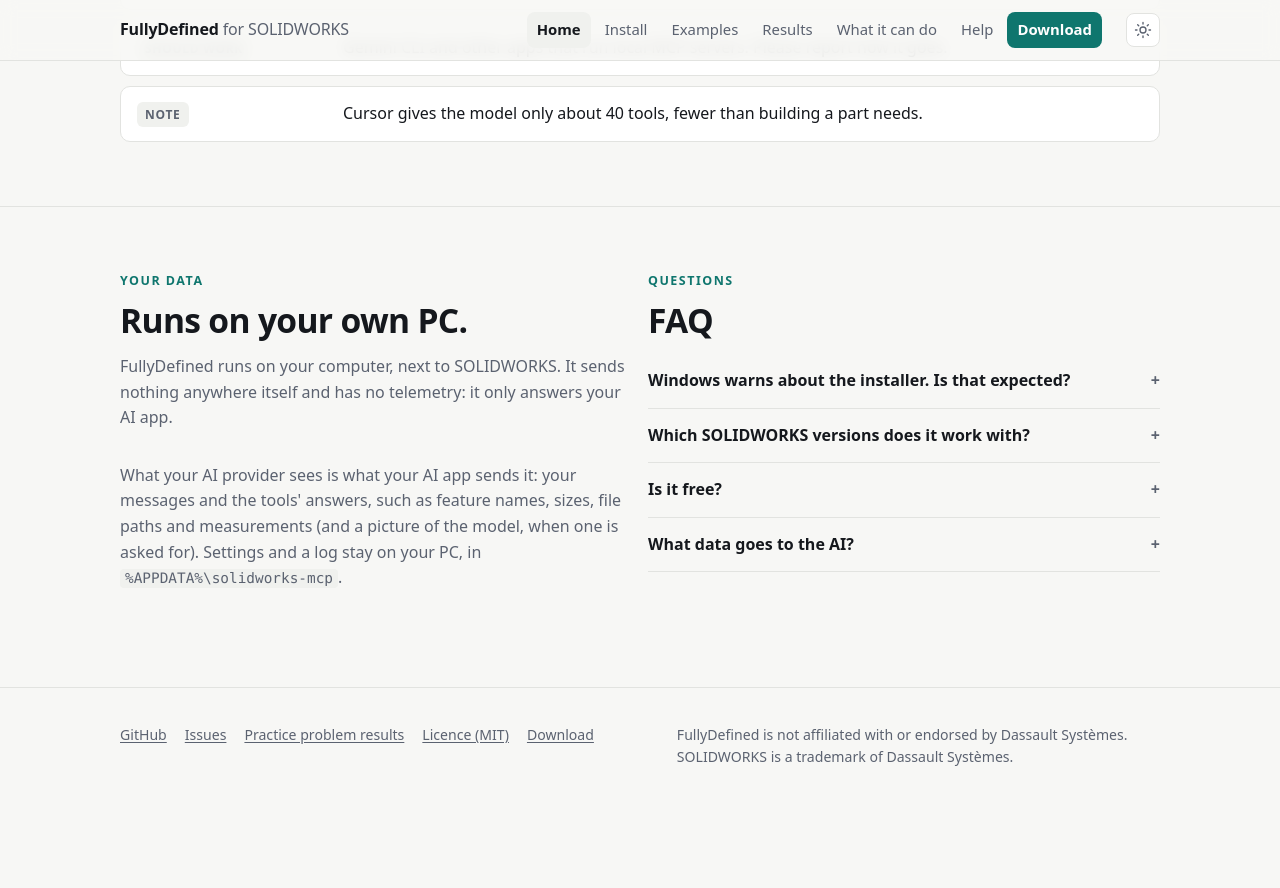
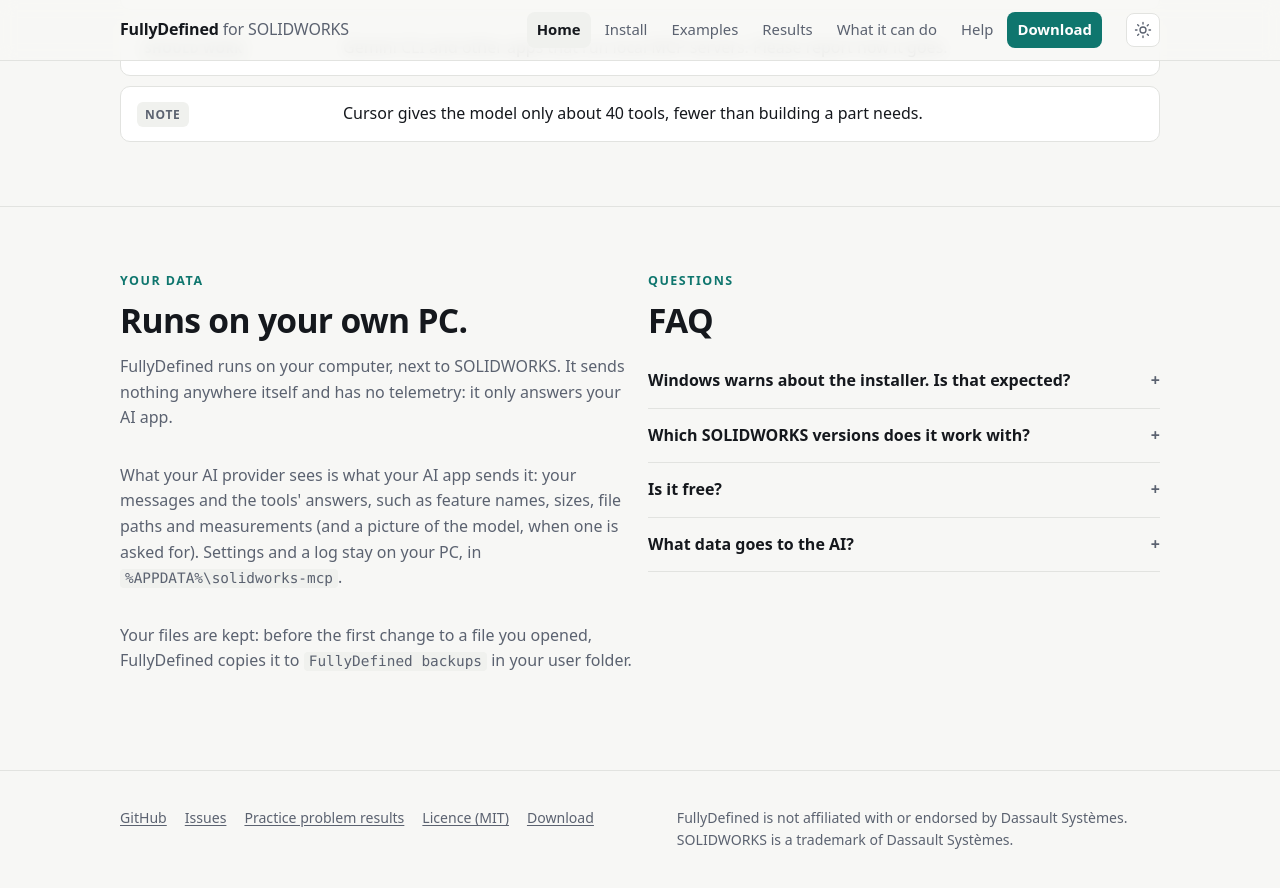
Before and after one commit to adinomyerson/FullyDefined-AI-for-SOLIDWORKS, a Jekyll site: the page built from index.html, in a window 1280 px wide and 900 px high, scrolled down 4296 px. Shown: the top 888 px of the window. Built offline with Jekyll 4.4.1, drawn with Linux system fonts in a browser that asks for light colours; before the commit the page ends 5113 px from its top, so only the background shows below that.

```diff
--- a/index.html
+++ b/index.html
@@ -163,6 +163,8 @@ home: true
       <p class="lead">What your AI provider sees is what your AI app sends it: your messages and the tools' answers,
         such as feature names, sizes, file paths and measurements (and a picture of the model, when one is asked
         for). Settings and a log stay on your PC, in <code>%APPDATA%\solidworks-mcp</code>.</p>
+      <p class="lead">Your files are kept: before the first change to a file you opened, FullyDefined copies it to
+        <code>FullyDefined backups</code> in your user folder.</p>
     </div>
     <div>
       <p class="eyebrow">Questions</p>
@@ -171,7 +173,9 @@ home: true
         <p>Yes. The installer is not code-signed, so Windows SmartScreen shows "Windows protected your PC". Click
           <strong>More info</strong>, then <strong>Run anyway</strong>. <a href="install.html">Install</a> shows it.</p></details>
       <details><summary>Which SOLIDWORKS versions does it work with?</summary>
-        <p>It is tested on SOLIDWORKS 2026, set to English. Other versions are not tested.</p></details>
+        <p>It is tested on SOLIDWORKS 2026, set to English. Parts and assemblies from templates in other languages work
+          too: the default planes and the origin are found in any language (tested with renamed planes). Please
+          <a href="https://github.com/adinomyerson/FullyDefined-AI-for-SOLIDWORKS/issues">report</a> any language issue. Other versions are not tested.</p></details>
       <details><summary>Is it free?</summary>
         <p>Yes: free and open source under the MIT licence. You need your own SOLIDWORKS licence and an AI app.</p></details>
       <details><summary>What data goes to the AI?</summary>
```
